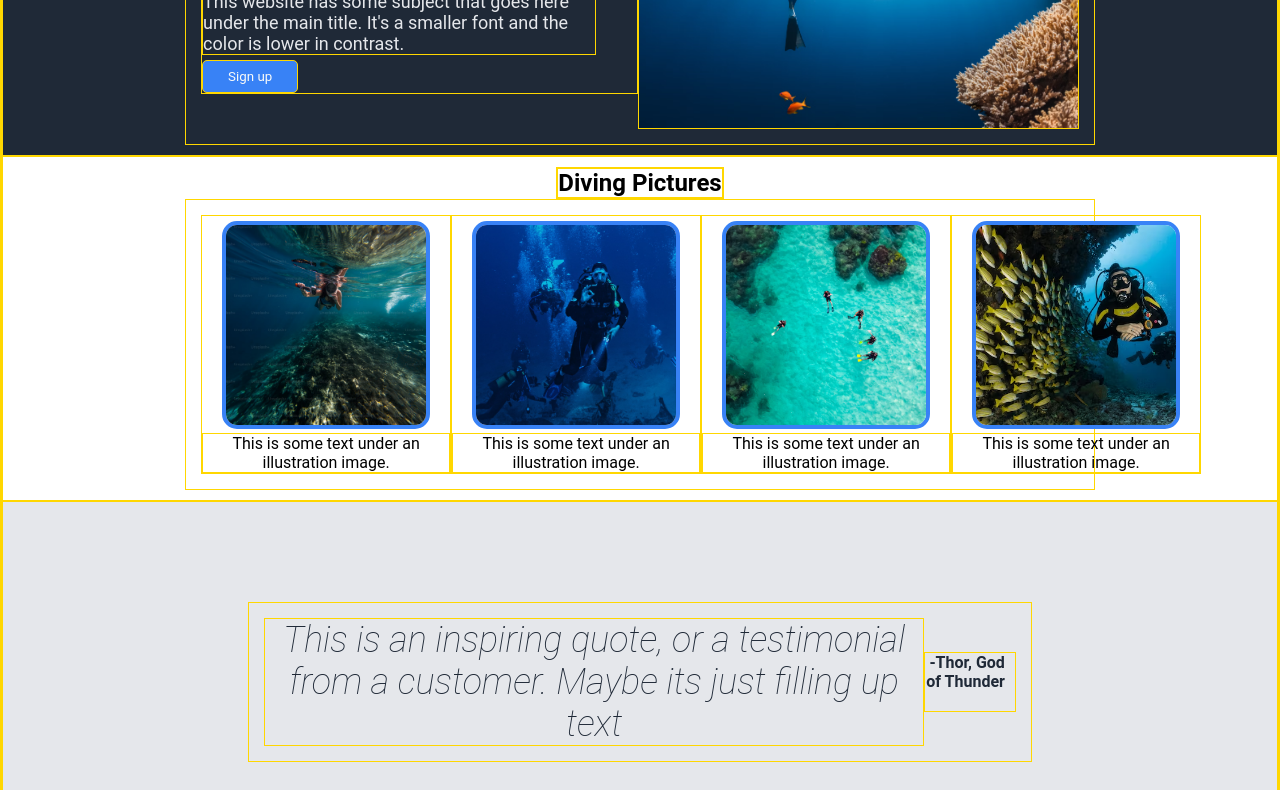
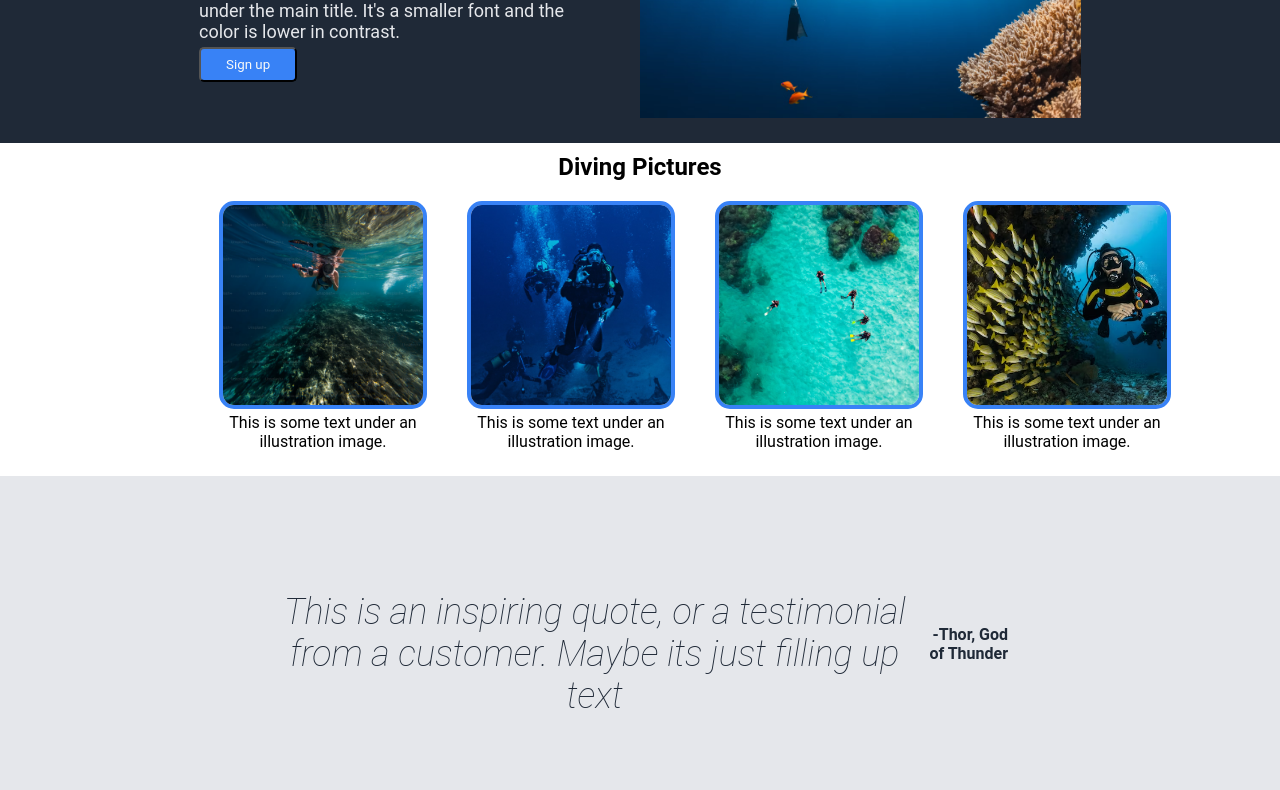
Before and after one commit to milt-francisco/practiceSite, a plain HTML site: page index.html in a window 1280 px wide. Shown: the part 273-1063 px from the top of the page. Drawn offline with Linux system fonts and the light colour scheme.

Commit message:
Fixed box outlines around divs

```diff
--- a/style.css
+++ b/style.css
@@ -1,5 +1,5 @@
 * {
-  border: 1px solid gold;
+  /* border: 1px solid gold; */
   margin: 0;
   padding: 0;
   font-family: 'Roboto', arial;
```
